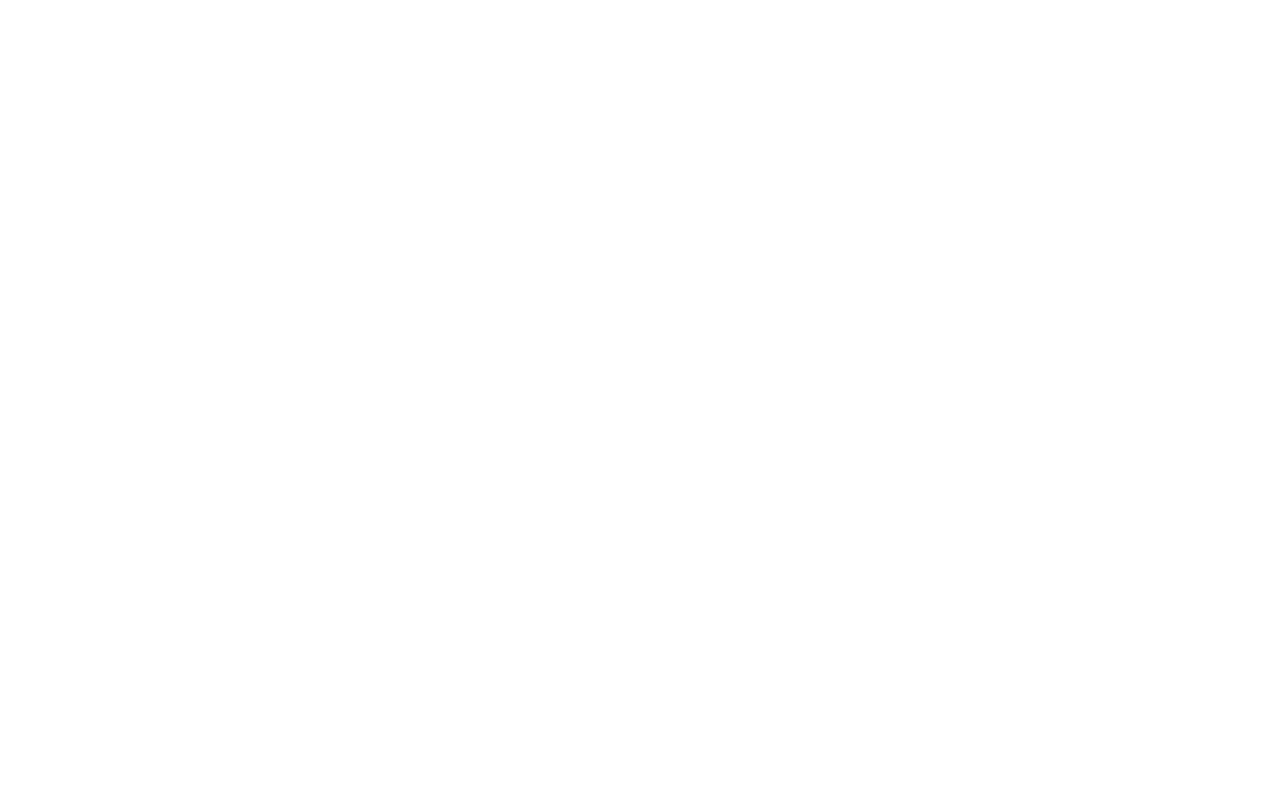
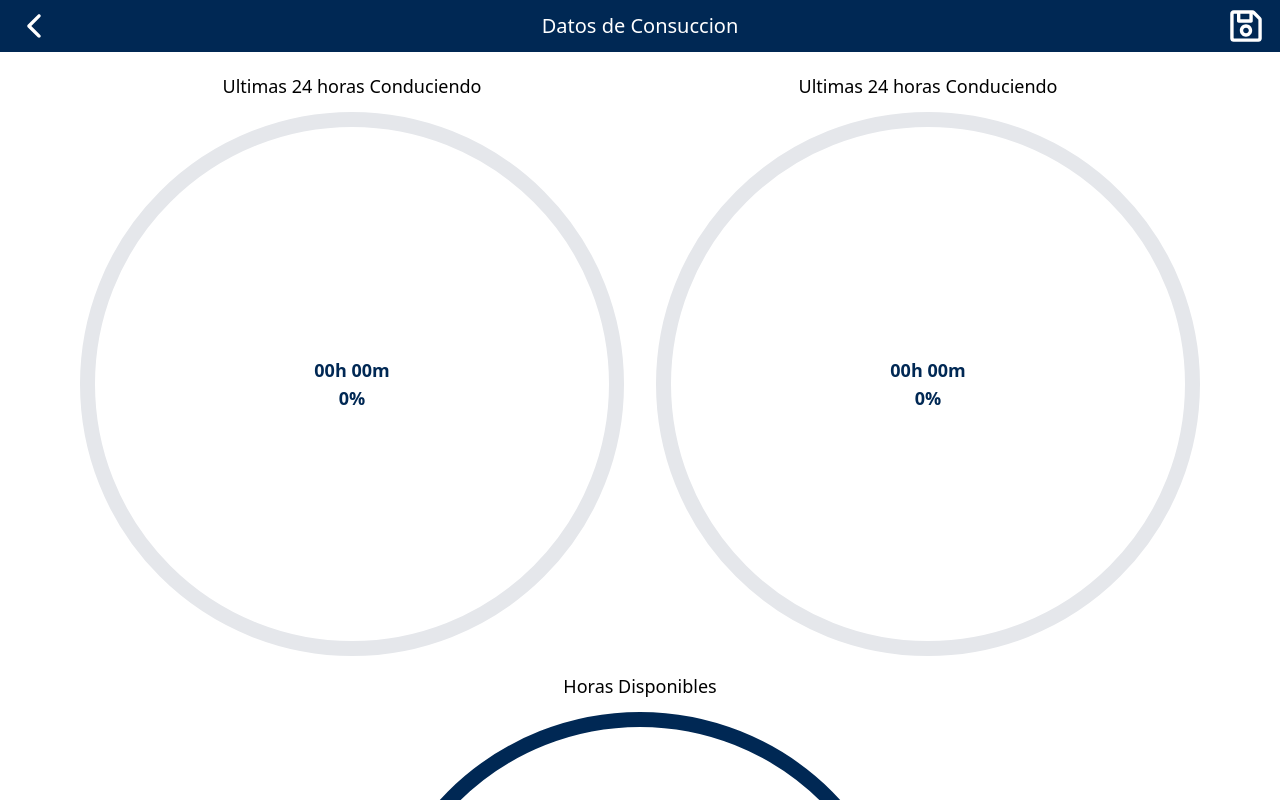
Before and after one commit to grupo-iamsa/Drivers_App, a React (Vite) app: page /user/graphics in a window 1280 px wide. Before the commit this address had no page. Shown: the top 800 px of the page. Built offline with nearby package versions, Linux system fonts and the light colour scheme.

Commit message:
Change router

```diff
--- a/package.json
+++ b/package.json
@@ -10,6 +10,7 @@
     "preview": "vite preview"
   },
   "dependencies": {
+    "animate.css": "^4.1.1",
     "react": "^18.2.0",
     "react-dom": "^18.2.0",
     "react-icons": "^5.2.1",
--- a/src/pages/AdminPage.jsx
+++ /dev/null
@@ -1,11 +0,0 @@
-import { NavBar } from "../ui/components"
-import { LoggedPage } from "./LoggedPage"
-
-export const AdminPage = () => {
-  return(
-    <>
-      <NavBar user="admin"/>
-      <LoggedPage />
-    </>
-  )
-}
--- a/src/pages/GraphicsPage.jsx
+++ b/src/pages/GraphicsPage.jsx
@@ -1,33 +1,35 @@
 import { BsBusFront } from "react-icons/bs"
 import { Header, NavBar, Row } from "../ui/components"
+import "animate.css"
 
 export const GraphicsPage = () => {
   return(
-    <section>
-      <NavBar user="admin" modal={true}>
-        Datos de Consuccion
-      </NavBar>
+    <>
+    <NavBar user="admin" modal={true}>
+      Datos de Consuccion
+    </NavBar>
+    <section className="animate__animated animate__slideInLeft">
       <section className="flex flex-wrap justify-center pt-16">
-        <section className="w-[45%] px-4 py-2 text-center text-xl gap-3 flex flex-col">
+        <section className="w-[45%] px-4 py-2 text-center text-lg gap-3 flex flex-col">
           <p>Ultimas 24 horas Conduciendo</p>
           <div className="rounded-full border-[15px] border-gray-200 aspect-square w-full flex flex-col
-           justify-center text-blue-p font-bold text-2xl">
+           justify-center text-blue-p font-bold text-lg">
             <p>00h 00m</p>
             <p>0%</p>
           </div>
         </section>
-        <section className="w-[45%] px-4 py-2 text-center text-xl gap-3 flex flex-col">
+        <section className="w-[45%] px-4 py-2 text-center text-lg gap-3 flex flex-col">
           <p>Ultimas 24 horas Conduciendo</p>
           <div className="rounded-full border-[15px] border-gray-200 aspect-square w-full flex flex-col
-           justify-center text-blue-p font-bold text-2xl">
+           justify-center text-blue-p font-bold text-lg">
             <p>00h 00m</p>
             <p>0%</p>
           </div>
         </section>
-        <section className="w-[45%] px-4 py-2 text-center text-xl gap-3 flex flex-col">
+        <section className="w-[45%] px-4 py-2 text-center text-lg gap-3 flex flex-col">
           <p>Horas Disponibles</p>
           <div className="rounded-full border-[15px] border-blue-p aspect-square w-full flex flex-col
-           justify-center text-blue-p font-bold text-2xl">
+           justify-center text-blue-p font-bold text-lg">
             <p>14h 00m</p>
             <p>100%</p>
           </div>
@@ -63,5 +65,6 @@
         </Row>
       </section>
     </section>
+    </>
   )
 }
--- a/src/pages/LoggedPage.jsx
+++ b/src/pages/LoggedPage.jsx
@@ -1,5 +1,5 @@
 import { GiSteeringWheel } from "react-icons/gi"
-import { CircleBtn, Header, Row, Tabe } from "../ui/components"
+import { CircleBtn, Header, NavBar, Row, Tabe } from "../ui/components"
 import { IoPauseOutline } from "react-icons/io5"
 import { TbBed, TbClockExclamation } from "react-icons/tb"
 import { BiTrafficCone } from "react-icons/bi"
@@ -9,8 +9,9 @@
 
 export const LoggedPage = () => {
   return(
-
-    <section className="">
+    <>
+    <NavBar user="admin"/>
+    <section className="animate__animated animate__slideInLeft">
       <Header className="pt-16">Datos del Operador/Conductor</Header>
       <section>
         <Row>
@@ -81,5 +82,6 @@
         }
       </section>
     </section>
+    </>
   )
 }
--- a/src/pages/UserPage.jsx
+++ /dev/null
@@ -1,7 +0,0 @@
-export const UserPage = () => {
-  return(
-    <div>
-      User
-    </div>
-  )
-}
--- a/src/pages/index.js
+++ b/src/pages/index.js
@@ -1,5 +1,4 @@
 export * from "./HomePage"
 export * from "./LoginPage"
-export * from "./AdminPage"
-export * from "./UserPage"
 export * from "./GraphicsPage"
+export * from "./LoggedPage"
--- a/src/router/AppRouter.jsx
+++ b/src/router/AppRouter.jsx
@@ -1,5 +1,5 @@
 import { Route, Routes } from "react-router-dom"
-import { AdminPage, GraphicsPage, HomePage, LoginPage, UserPage } from "../pages"
+import { GraphicsPage, HomePage, LoggedPage, LoginPage } from "../pages"
 
 export const AppRouter = () =>{
   return(
@@ -7,10 +7,10 @@
     <Routes>
       <Route path="/" element={ <HomePage />} />
       <Route path="/login" element={ <LoginPage />} />
-      <Route path="/user" element={ <UserPage />} />
-      <Route path="/admin" element={ <AdminPage />} />
-      <Route path="/admin" element={ <AdminPage />} />
+      <Route path="/admin" element={ <LoggedPage />} />
+      <Route path="/user" element={ <LoggedPage />} />
       <Route path="/admin/graphics" element={ <GraphicsPage />} />
+      <Route path="/user/graphics" element={ <GraphicsPage />} />
     </Routes>
 
   )
--- a/src/ui/components/NavBar.jsx
+++ b/src/ui/components/NavBar.jsx
@@ -7,7 +7,7 @@
 export const NavBar = ({children, modal=false, user ="driver"}) => {
   if(modal){
     return(
-      <header className="w-full bg-blue-p text-white text-4xl fixed">
+      <header className="w-full bg-blue-p text-white text-4xl fixed z-10">
         <nav className="py-2 flex justify-between px-4 items-center">
           <Link to={`/${user}`} className="text-4xl">
             <IoIosArrowBack />
@@ -21,7 +21,7 @@
     )
   }else{
     return(
-      <header className="w-full bg-blue-p text-white text-4xl fixed">
+      <header className="w-full bg-blue-p text-white text-4xl fixed z-10">
         <nav className="py-2 flex justify-between px-4 items-center">
           <IoMenu />
           <h2 className="text-xl">Bitácora de Conducción</h2>
```
Also changed, not shown: 1 other file (tests, documents, lock files or other folders).
